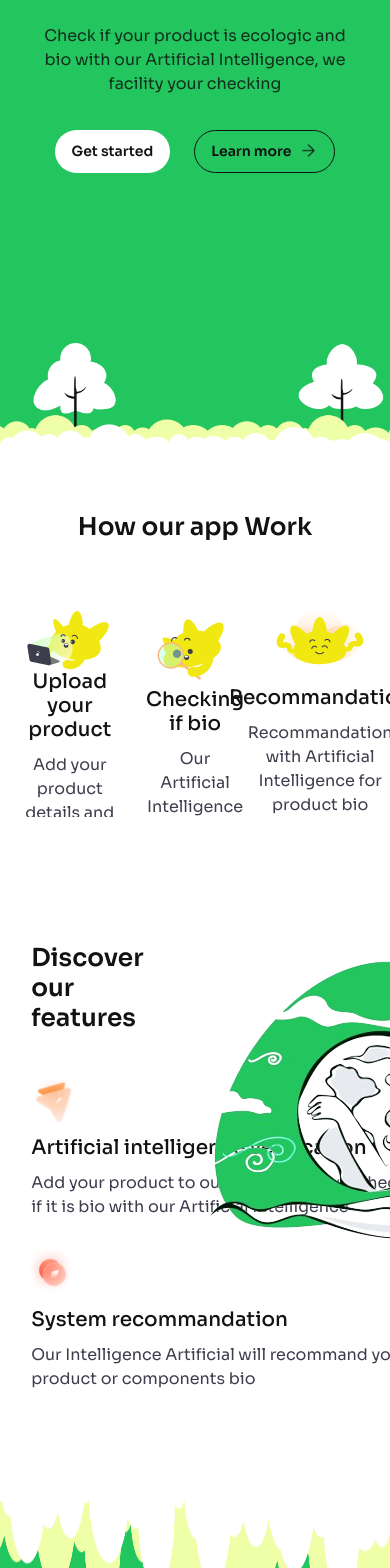
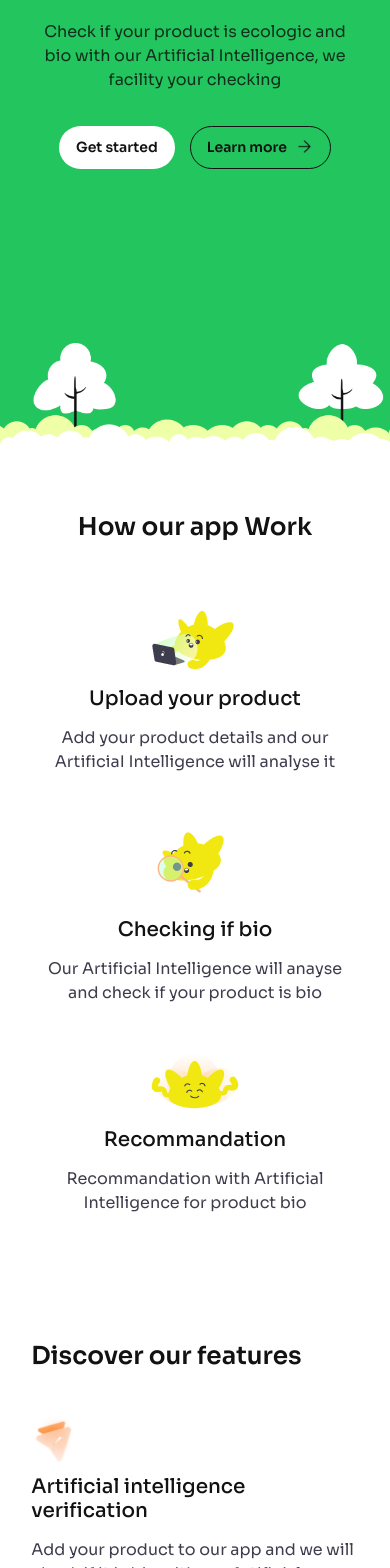
Before and after one commit to KiritoEM/bioSync, a Next.js app: page / in a window 390 px wide. Shown: the part 400-1968 px from the top of the page. Built offline with nearby package versions, Linux system fonts and the light colour scheme.

Commit message:
add responsive to earth

```diff
--- a/src/components/sections/landing/LandingAbout.tsx
+++ b/src/components/sections/landing/LandingAbout.tsx
@@ -8,9 +8,9 @@ const LandingAbout = (): JSX.Element => {
         <h2>How our app Work</h2>
       </div>
       <div className="about-content">
-        <div className="row gx-5">
+        <div className="row gx-5 gy-5 gy-md-2">
           {aboutCardData.map((item, index) => (
-            <div className="col-4" key={index}>
+            <div className="col-md-4" key={index}>
               <LandingCard
                 {...item}
                 align="center"
--- a/src/components/sections/landing/LandingCommunity.tsx
+++ b/src/components/sections/landing/LandingCommunity.tsx
@@ -1,13 +1,13 @@
 const LandingCommunity = (): JSX.Element => {
   return (
     <section className="landing__community">
-      <div className="row">
-        <div className="col-7">
+      <div className="row gy-4">
+        <div className="col-md-7">
           <div className="community-header">
             <h1>Join the community</h1>
           </div>
         </div>
-        <div className="col-5">
+        <div className="col-md-5">
           <div className="community-subscribe">
             <h5>Subscribe to the newsletter</h5>
             <div className="input">
--- a/src/components/sections/landing/LandingFeatures.tsx
+++ b/src/components/sections/landing/LandingFeatures.tsx
@@ -4,8 +4,8 @@ import { featuresCardData } from "@/helpers/constants";
 const LandingFeatures = (): JSX.Element => {
   return (
     <section className="landing-features">
-      <div className="row">
-        <div className="col-6">
+      <div className="row gy-5 gy-md-2">
+        <div className="col-md-6">
           <div className="features-content">
             <div className="title">
               <h2>Discover our features</h2>
@@ -24,7 +24,7 @@ const LandingFeatures = (): JSX.Element => {
             </div>
           </div>
         </div>
-        <div className="col-6">
+        <div className="col-md-6">
           <div className="features-image">
             <img src="/features_img.png" alt="" />
           </div>
--- a/src/styles/cards/landing-card.scss
+++ b/src/styles/cards/landing-card.scss
@@ -1,8 +1,12 @@
 .about-card {
     display: flex;
     flex-direction: column;
-    height: 12.5rem;
     align-items: center;
+
+    @include screen(small) {
+        height: max-content !important;
+        gap: 17px;
+    }
 
     .icon {
         flex-grow: 1;
@@ -14,6 +18,10 @@
         gap: 11px;
         align-items: center;
 
+        @include screen(small) {
+            gap: 15px;
+        }
+
         h5 {
             font-size: 20px;
             color: $green02;
@@ -21,6 +29,10 @@
 
         p {
             color: $gray01;
+
+            @include screen(small) {
+                width: 100% !important;
+            }
         }
     }
 }
--- a/src/styles/earth/earth.scss
+++ b/src/styles/earth/earth.scss
@@ -4,6 +4,11 @@
     position: relative;
     overflow: hidden;
     border-radius: 50%;
+
+    @include screen(small) {
+        width: 250px;
+        height: 250px;
+    }
 
     &__shadow {
         width: 300px;
@@ -12,6 +17,11 @@
         box-shadow: inset -5px 0 30px 5px #000;
         border-radius: 50%;
         overflow: hidden;
+
+        @include screen(small) {
+            width: 250px;
+            height: 250px;
+        }
     }
 
     img {
--- a/src/styles/sections/landing/landing-community.scss
+++ b/src/styles/sections/landing/landing-community.scss
@@ -7,10 +7,22 @@
     background-size: 100% 100%;
     z-index: 500;
 
+    @include screen(small) {
+        background-size: cover;
+        padding: 10rem 0;
+        @include container;
+    }
+
+
+
     .community-header {
         display: flex;
         align-items: center;
         justify-content: center;
+
+        @include screen(small) {
+            justify-content: flex-start;
+        }
 
         h1 {
             font-weight: 600;
@@ -57,6 +69,10 @@
                 margin-top: 5px;
                 margin-left: -135px;
 
+                @include screen(small) {
+                    font-size: 14px;
+                }
+
                 img {
                     width: 17px;
                 }
--- a/src/styles/sections/landing/landing-features.scss
+++ b/src/styles/sections/landing/landing-features.scss
@@ -28,6 +28,16 @@
 
         img {
             object-fit: cover;
+
+            @include screen(small) {
+                width: 100%;
+            }
+
+            img {
+                @include screen(small) {
+                    width: 100%;
+                }
+            }
         }
     }
 }
--- a/src/styles/sections/landing/landing-hero.scss
+++ b/src/styles/sections/landing/landing-hero.scss
@@ -41,7 +41,7 @@
             }
 
             @include screen(small) {
-                font-size: 33px;
+                font-size: 31px;
             }
         }
 
@@ -58,6 +58,10 @@
         .buttons {
             display: flex;
             gap: 24px;
+
+            @include screen(small) {
+                gap: 15px;
+            }
 
             .btn {
                 padding: 10px 16px;
```
